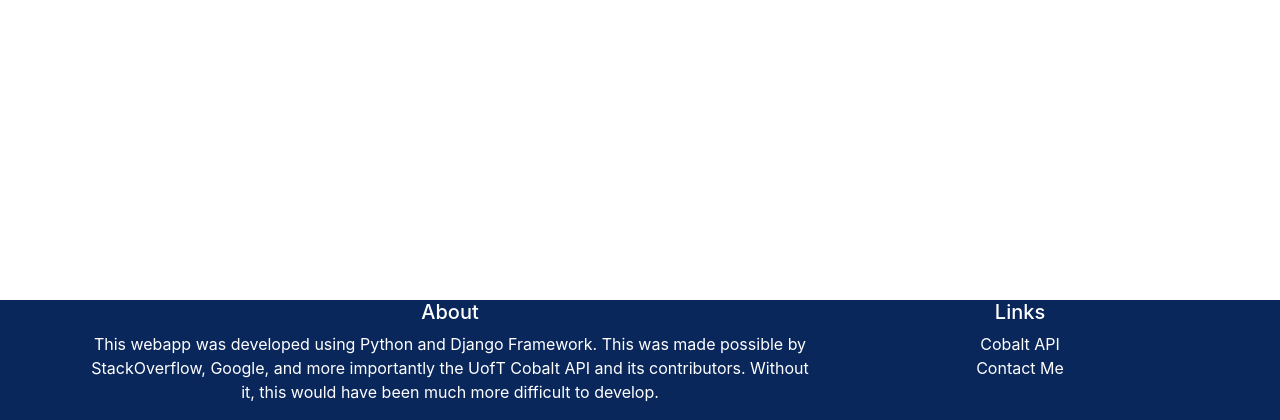
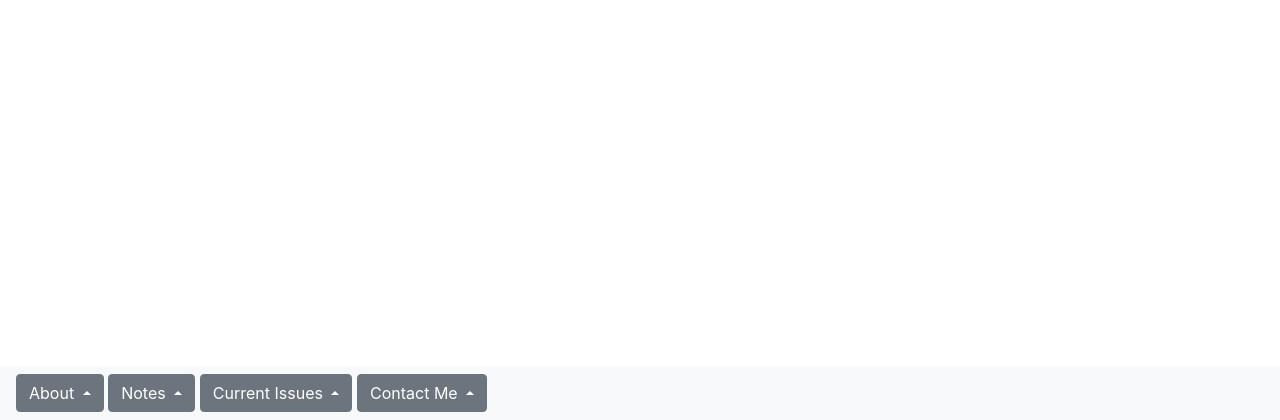
Before and after one commit to ranacenas/UofT-Pathway, a Django app: page / in a window 1280 px wide. Shown: the part 380-800 px from the top of the page. Run offline with Django 3.2, Linux system fonts and the light colour scheme; some libraries are stand-ins or nearby versions.

Commit message:
finally finished html so far

```diff
--- a/UofT/templates/UofT/UofTpreReq.html
+++ b/UofT/templates/UofT/UofTpreReq.html
@@ -3,7 +3,9 @@
 <html>
 <head>
     <meta charset="utf-8" />
+    <meta name="viewport" content="width=device-width, initial-scale=1.0">
     <title>UofT Prerequisite Tool</title>
+    <link rel="icon" type="image/png" href="https://lh3.googleusercontent.com/GdVTYc5AWuWf0jYJq8YyLtpEJw9t_8hXVhBOJlwRLgjj3oc49enG7Lt4jO_qiZ0eBQgMgqduna-wNdaW55OsEdXnDi9sksCbE1ZYXD7Q0U4Zym7QgizcU9PiJsm7FFfDjhQ6klDX6g=w2400">
     <!-- Global site tag (gtag.js) - Google Analytics -->
 <script async src="https://www.googletagmanager.com/gtag/js?id=UA-128944652-1"></script>
 <script>
@@ -12,6 +14,32 @@
   gtag('js', new Date());
   gtag('config', 'UA-128944652-1');
 </script>
+<script src="https://code.jquery.com/jquery-3.3.1.slim.min.js" integrity="sha384-q8i/X+965DzO0rT7abK41JStQIAqVgRVzpbzo5smXKp4YfRvH+8abtTE1Pi6jizo" crossorigin="anonymous"></script>
+<script src="https://cdnjs.cloudflare.com/ajax/libs/popper.js/1.14.3/umd/popper.min.js" integrity="sha384-ZMP7rVo3mIykV+2+9J3UJ46jBk0WLaUAdn689aCwoqbBJiSnjAK/l8WvCWPIPm49" crossorigin="anonymous"></script>
+<link rel="stylesheet" href="https://stackpath.bootstrapcdn.com/bootstrap/4.1.3/css/bootstrap.min.css" integrity="sha384-MCw98/SFnGE8fJT3GXwEOngsV7Zt27NXFoaoApmYm81iuXoPkFOJwJ8ERdknLPMO" crossorigin="anonymous">
+<script src="https://stackpath.bootstrapcdn.com/bootstrap/4.1.3/js/bootstrap.min.js" integrity="sha384-ChfqqxuZUCnJSK3+MXmPNIyE6ZbWh2IMqE241rYiqJxyMiZ6OW/JmZQ5stwEULTy" crossorigin="anonymous"></script>
+        <script>
+        $(document).ready(function(){
+            $("h4").click(function(){
+                var pare=$(this).parent();
+                $(".div1", pare).each(function(){
+                    $(this).toggle();
+                });
+
+            });
+        });
+
+        $(document).ready(function(){
+            $(".Init2").click(function(){
+                var pare=$(this).parent();
+                $(".div2", pare).each(function(){
+                    $(this).toggle();
+                });
+
+            });
+        });
+        </script>
+
 
 </head>
     <style>
@@ -85,6 +113,7 @@ flex: 1 0 auto;
 
     </style>
 <body>
+
 <div  class="container-fluid">
 
     <div style="background-color:rgb(10, 39, 92)" class="p-3 mb-2 text-white">
@@ -160,55 +189,60 @@ flex: 1 0 auto;
 
 
 
-<link rel="stylesheet" href="https://maxcdn.bootstrapcdn.com/bootstrap/4.1.0/css/bootstrap.min.css">
-<script src="https://maxcdn.bootstrapcdn.com/bootstrap/4.1.0/js/bootstrap.min.js"></script>
-<script src="https://ajax.googleapis.com/ajax/libs/jquery/3.3.1/jquery.min.js"></script>
-        <script>
-        $(document).ready(function(){
-            $("h4").click(function(){
-                var pare=$(this).parent();
-                $(".div1", pare).each(function(){
-                    $(this).toggle();
-                });
 
-            });
-        });
 
-        $(document).ready(function(){
-            $(".Init2").click(function(){
-                var pare=$(this).parent();
-                $(".div2", pare).each(function(){
-                    $(this).toggle();
-                });
-
-            });
-        });
-        </script>
 
 </body>
 <footer style="background-color:rgb(10, 39, 92)" class="footer font-small fixed-bottom">
-    <div class="container text-center">
-        <div class="row">
-            <div class="col-8 mt-md-0 mt-2">
-                <h5 style="color:rgb(255, 255, 255)">About</h5>
-                <p style="color:rgb(255, 255, 255)">This webapp was developed using Python and Django Framework. This was made possible by StackOverflow, Google, and more importantly the UofT Cobalt API and its contributors. Without it, this would have been much more difficult to develop.</p>
+        <nav class="navbar fixed-bottom navbar-light bg-light">
+            <div class="dropup">
+                <div class="btn-group">
+                    <button type="button" class="btn btn-secondary dropdown-toggle" data-toggle="dropdown" aria-haspopup="true" aria-expanded="false">
+                            About
+                    </button>
+                    <div class="dropdown-menu">
+                        <h6 class="dropdown-header">About</h6>
+                        <p>This webapp was developed using Python and Django framework with Bootstrap. It utilises the Cobalt API. </p>
+                        <a href="https://cobalt.qas.im/"> Cobalt API Docs </a>
+                    </div>
+                </div>
+                <div class="btn-group">
+                    <button type="button" class="btn btn-secondary dropdown-toggle" data-toggle="dropdown" aria-haspopup="true" aria-expanded="false">
+                            Notes
+                    </button>
+                    <div class="dropdown-menu" style="width: 400px;" >
+                        <h6 class="dropdown-header">Notes</h6>
+                        <p>Since this utilizes an API, the results may load slower depending on how many requests are made on the API and the amount of "layers" the course comes with. For example: a
+                             fourth year class with a lot of prerequisites will load slower than a fourth year course with only one prerequisite. If there are enough people using this, I will try to learn on how to self-host it or create a database to make things run faster</p>
+                        <p class="mb-0">
+                            If there are courses missing or fail to load, the API may not have that information, the course no longer exists or I just need to improve my code.
+                        </p>
+                    </div>
+                </div>
+                <div class="btn-group">
+                    <button type="button" class="btn btn-secondary dropdown-toggle" data-toggle="dropdown" aria-haspopup="true" aria-expanded="false">
+                            Current Issues
+                    </button>
+                    <div class="dropdown-menu" style="width: 400px;" >
+                        <h6 class="dropdown-header">Current Issues</h6>
+                        <p>Currently, some 4th year level courses especially Rotman courses aren't responding very well therefore some prerequisites fail to load. In addition, Y1 courses have not yet been tested therefore they may fail to load. </p>
+
+                        <p class="mb-1">
+                        This tool so far is limited to 3 "layers" meaning that a fourth year course will only display up to a second year's prerequisites
+                        </p>
+                    </div>
+                </div>
+                <div class="btn-group">
+                    <button type="button" class="btn btn-secondary dropdown-toggle" data-toggle="dropdown" aria-haspopup="true" aria-expanded="false">
+                            Contact Me
+                    </button>
+                    <div class="dropdown-menu" >
+                        <h6 class="dropdown-header">Concerns or comments?</h6>
+                        <a href="mailto:randell.acenas@mail.utoronto.ca">Email Me</a>
+                    </div>
+                </div>
             </div>
-            <div class="col-4 mb-md-0 mb-2">
-                <h5 style="color:rgb(255, 255, 255)">Links</h5>
-                <ul class="list-unstyled">
-                    <li>
-                        <a style="color:rgb(255, 255, 255)" href=https://cobalt.qas.im>Cobalt API</a>
-                    </li>
-                    <li>
-                        <a style="color:rgb(255, 255, 255)" href="mailto:randell.acenas@mail.utoronto.ca" target="_top">Contact Me</a>
-                    </li>
 
-
-                </ul>
-
-            </div>
-        </div>
-    </div>
 </footer>
 
 </html>
```
